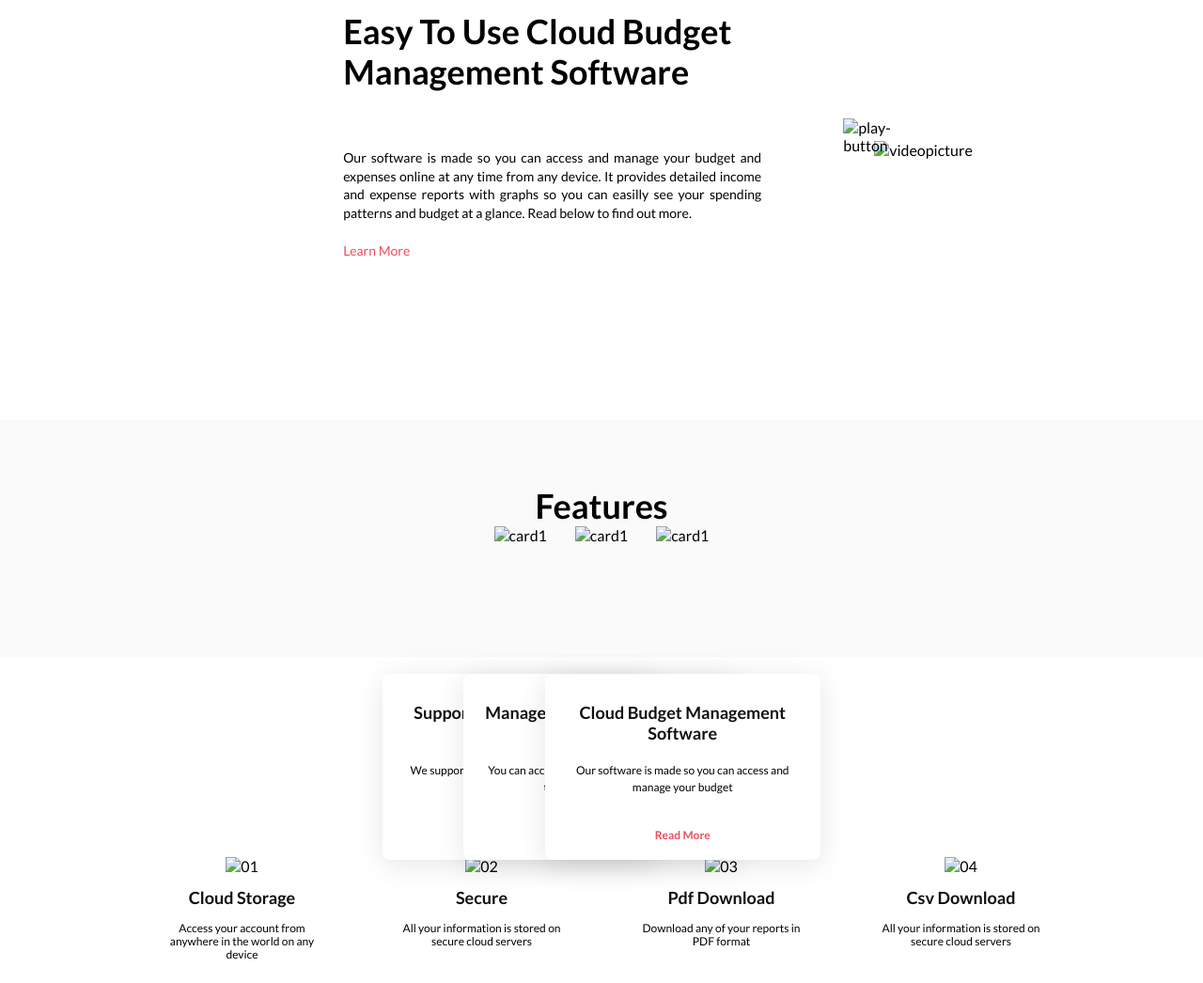
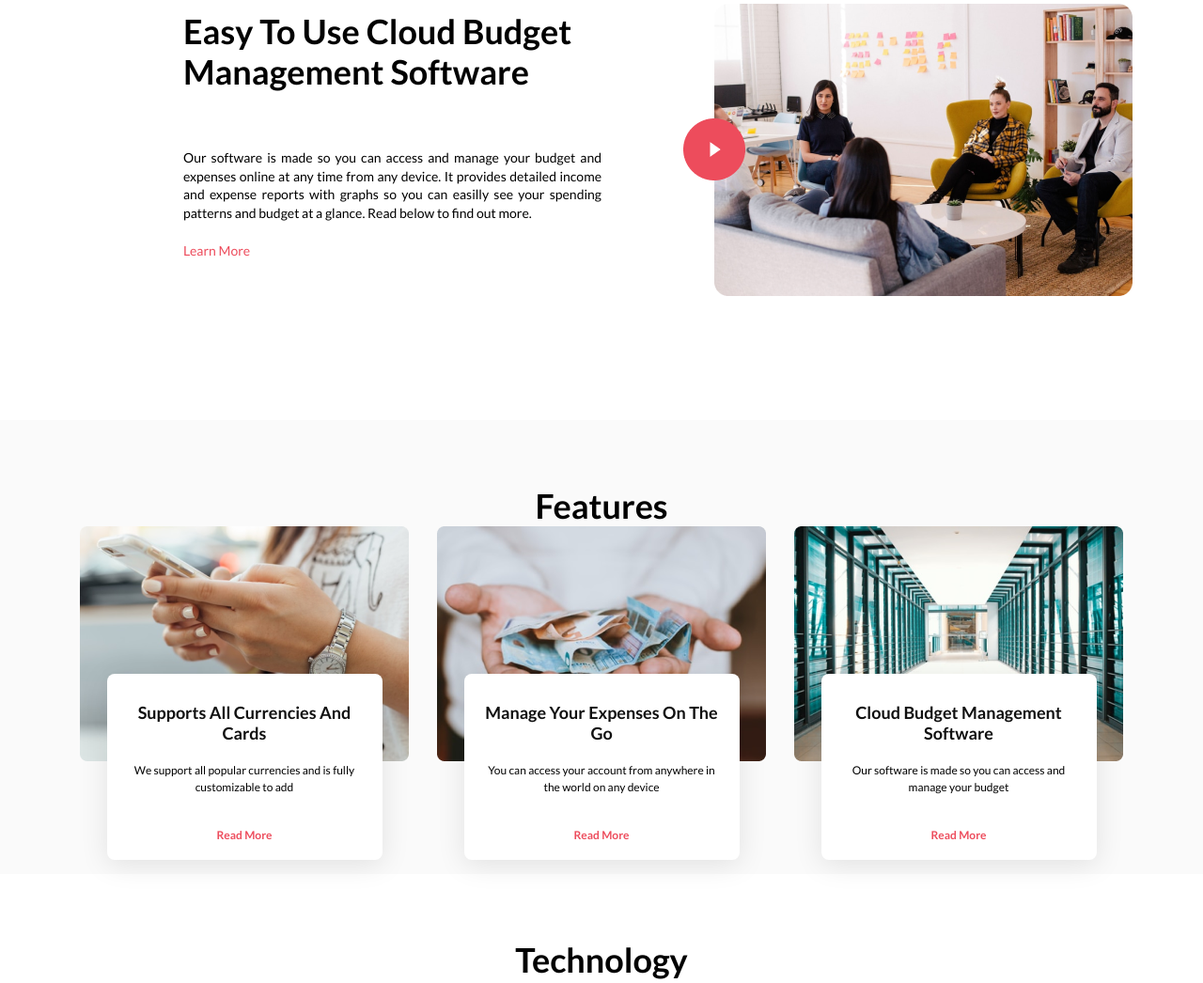
Before and after one commit to ligwol/CloudBudgetFreebie, a plain HTML site: page index.html in a window 1280 px wide. Shown: the part 940-1986 px from the top of the page at 94% size. Drawn offline with Linux system fonts and the light colour scheme; the site is published under a folder, as on GitHub Pages, so addresses that start at the root find nothing.

Commit message:
fixed images

```diff
--- a/css/style.css
+++ b/css/style.css
@@ -24,7 +24,7 @@ h3{
 /*HEADER*/
 .header{
     height: 782px;
-    background-image: url(/images/background_3.png);
+    background-image: url(../images/background_3.png);
     color: #fff;
     margin: 0 auto;
 }
--- a/index.html
+++ b/index.html
@@ -98,9 +98,9 @@
 
             <div class="video-section_vid">
                 <div class="video-section_button">
-                    <img src="/images/play-button.png" alt="play-button">
+                    <img src="images/play-button.png" alt="play-button">
                 </div>
-                <img src="/images/video_bg.png" alt="videopicture">
+                <img src="images/video_bg.png" alt="videopicture">
             </div>
         </section>
 
@@ -113,7 +113,7 @@
 
 
                 <div class="card">
-                    <img src="/images/card_1.png" alt="card1">
+                    <img src="images/card_1.png" alt="card1">
                     <div class="overview-card_text">
                         <h3>
                             Supports All Currencies and Cards
@@ -128,7 +128,7 @@
                 </div>
 
                 <div class="card centre">
-                    <img src="/images/card_2.png" alt="card1">
+                    <img src="images/card_2.png" alt="card1">
                     <div class="overview-card_text">
                         <h3>
                             Manage your expenses on the go
@@ -143,7 +143,7 @@
                 </div>
 
                 <div class="card">
-                    <img src="/images/card_3.png" alt="card1">
+                    <img src="images/card_3.png" alt="card1">
                     <div class="overview-card_text">
                         <h3>
                             Cloud Budget Management Software
@@ -168,7 +168,7 @@
 
                 <div class="technology-block_b first">
                     <div class="technology-block_images">
-                        <img src="/images/01.png" alt="01" class="img1">
+                        <img src="images/01.png" alt="01" class="img1">
                     </div>
                     <div class="technology-block_text">
                         <h3>
@@ -182,7 +182,7 @@
 
                 <div class="technology-block_b second">
                     <div class="technology-block_images">
-                        <img src="/images/02.png" alt="02" class="img1">
+                        <img src="images/02.png" alt="02" class="img1">
                     </div>
                     <div class="technology-block_text">
                         <h3>
@@ -197,7 +197,7 @@
 
                 <div class="technology-block_b third">
                     <div class="technology-block_images">
-                        <img src="/images/03.png" alt="03" class="img1">
+                        <img src="images/03.png" alt="03" class="img1">
                     </div>
                     <div class="technology-block_text">
                         <h3>
@@ -212,7 +212,7 @@
 
                 <div class="technology-block_b fourth">
                     <div class="technology-block_images">
-                        <img src="/images/04.png" alt="04" class="img1">
+                        <img src="images/04.png" alt="04" class="img1">
                     </div>
                     <div class="technology-block_text">
                         <h3>
@@ -250,7 +250,7 @@
             </div>
 
             <div class="download-images">
-                <img src="/images/slider.png" alt="slider">
+                <img src="images/slider.png" alt="slider">
             </div>
 
         </section>
@@ -366,7 +366,7 @@
                     we support
                 </h3>
                 <div class="footer-block_text">
-                    <img src="/images/visa.png" alt="visa/mastercard">
+                    <img src="images/visa.png" alt="visa/mastercard">
                 </div>
             </div>
         </div>
```
